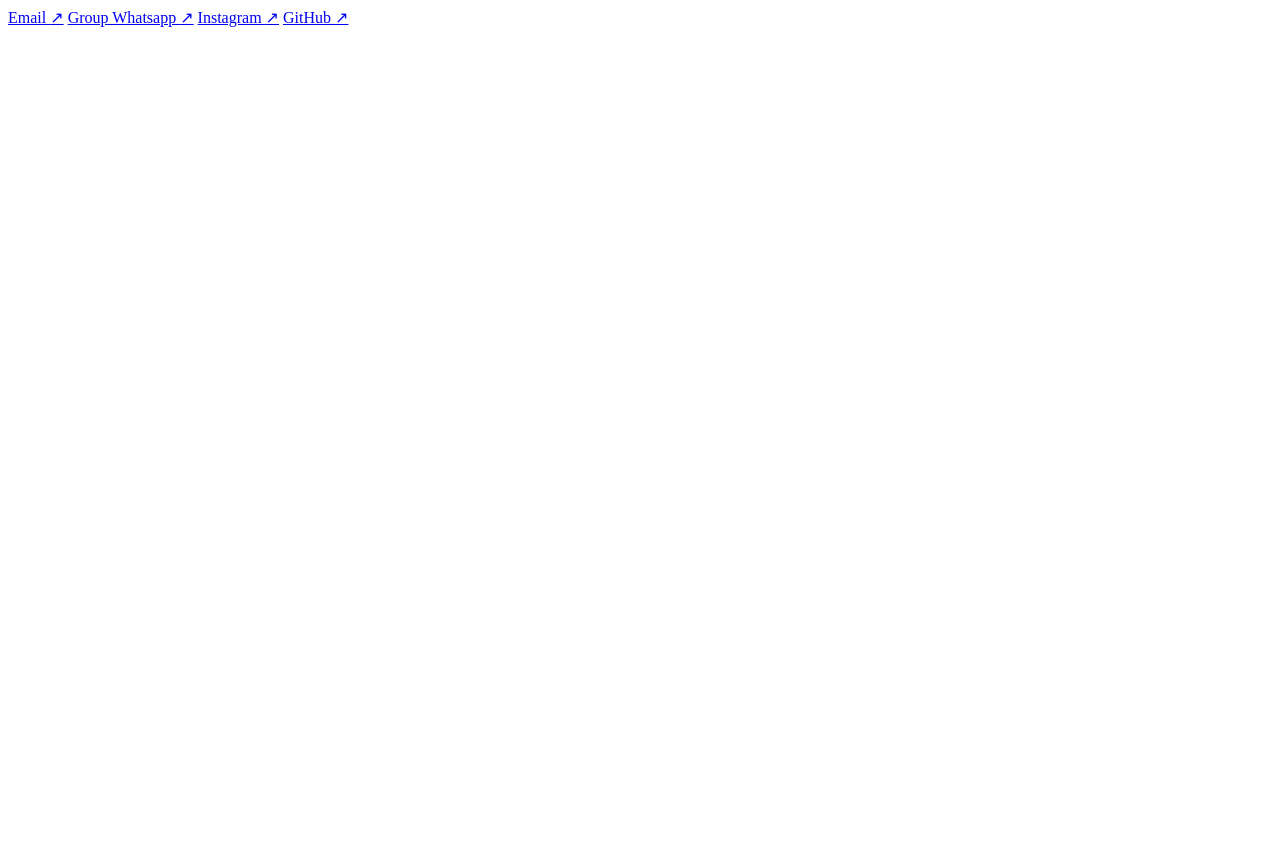
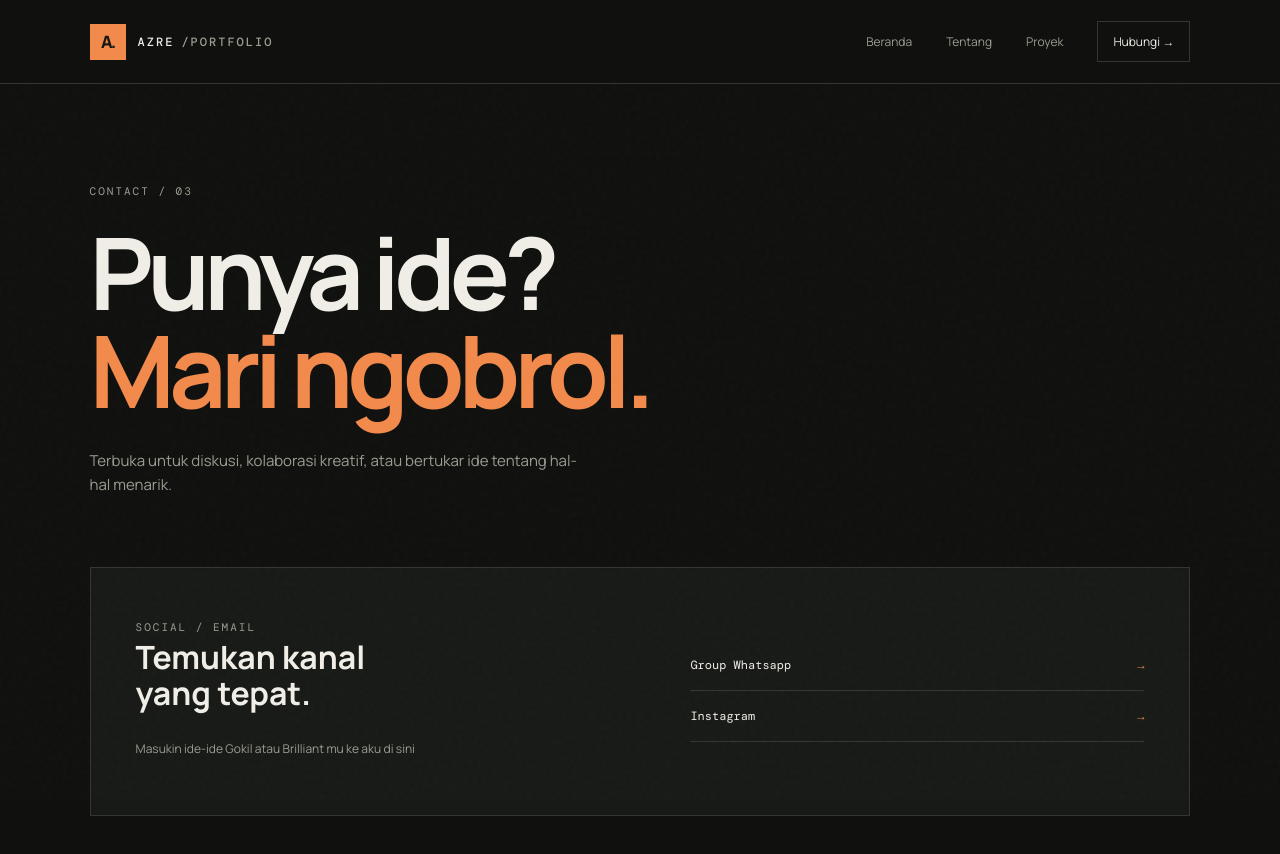
Before and after one commit to zzilajinuin-ctrl/Profile, a plain HTML site: page contact.html in a window 1280 px wide. Before the commit the page ends 800 px from the top, so only its background shows below. Drawn offline with nearby package versions, Linux system fonts and the light colour scheme.

Commit message:
Revamp contact.html with new layout and metadata
Updated the contact page structure and added meta information.

```diff
--- a/contact.html
+++ b/contact.html
@@ -1,6 +1,40 @@
+<!doctype html>
+<html lang="id">
+<head>
+<meta charset="utf-8">
+<meta name="viewport" content="width=device-width, initial-scale=1">
+<title>Kontak — Azre</title>
+<link rel="preconnect" href="https://fonts.googleapis.com">
+<link href="https://fonts.googleapis.com/css2?family=DM+Mono:wght@400;500&family=Manrope:wght@400;500;600;700;800&display=swap" rel="stylesheet">
+<link rel="stylesheet" href="css/style.css">
+<script src="js/main.js" defer></script>
+</head>
+<body>
+<div class="noise"></div>
+<header class="site-header">
+<a class="brand" href="index.html"><span class="brand-mark">A.</span><span>AZRE<span class="muted">/PORTFOLIO</span></span></a>
+<button class="menu-toggle" aria-label="Buka navigasi" aria-expanded="false">☰</button>
+<nav class="nav">
+<a href="index.html">Beranda</a>
+<a href="about.html">Tentang</a>
+<a href="projects.html">Proyek</a>
+<a class="active nav-cta" href="contact.html">Hubungi →</a>
+</nav>
+</header>
+
+<main class="page-main section-wrap contact-page">
+<p class="eyebrow">CONTACT / 03</p>
+<h1 class="page-title">Punya ide?<br><em>Mari ngobrol.</em></h1>
+<p class="page-lead">Terbuka untuk diskusi, kolaborasi kreatif, atau bertukar ide tentang hal-hal menarik.</p>
+
+<div class="contact-panel">
+<div>
+<span class="eyebrow">SOCIAL / EMAIL</span>
+<h2>Temukan kanal<br>yang tepat.</h2>
+<p>Masukin ide-ide Gokil atau Brilliant mu ke aku di sini</p>
+</div>
+
 <div class="contact-links">
-  <a href="mailto:zoldiakmolin@gmail.com"> Email <span>↗</span></a>
-  <a href="https://chat.whatsapp.com/JCFa2RDFT5D81zhGsIQH4g" target="_blank" rel="noreferrer"> Group Whatsapp <span>↗</span></a>
-  <a href="https://www.instagram.com/li_zeiyan?evlk=MW91aTVzOHV0b2p2MA==" target="_blank" rel="noreferrer">Instagram <span>↗</span></a>
-  <a href="https://github.com/zzilajinuin-ctrl" target="_blank" rel="noreferrer">GitHub <span>↗</span></a>
-</div>
+<a href="https://chat.whatsapp.com/JCFa2RDFT5D81zhGsIQH4g" target="_blank" rel="noreferrer">Group Whatsapp <span>→</span></a>
+<a href="https://www.instagram.com/li_zeiyan" target="_blank" rel="noreferrer">Instagram <span>→</span></a>
+<a href="https://github.com/zzilaj
```
